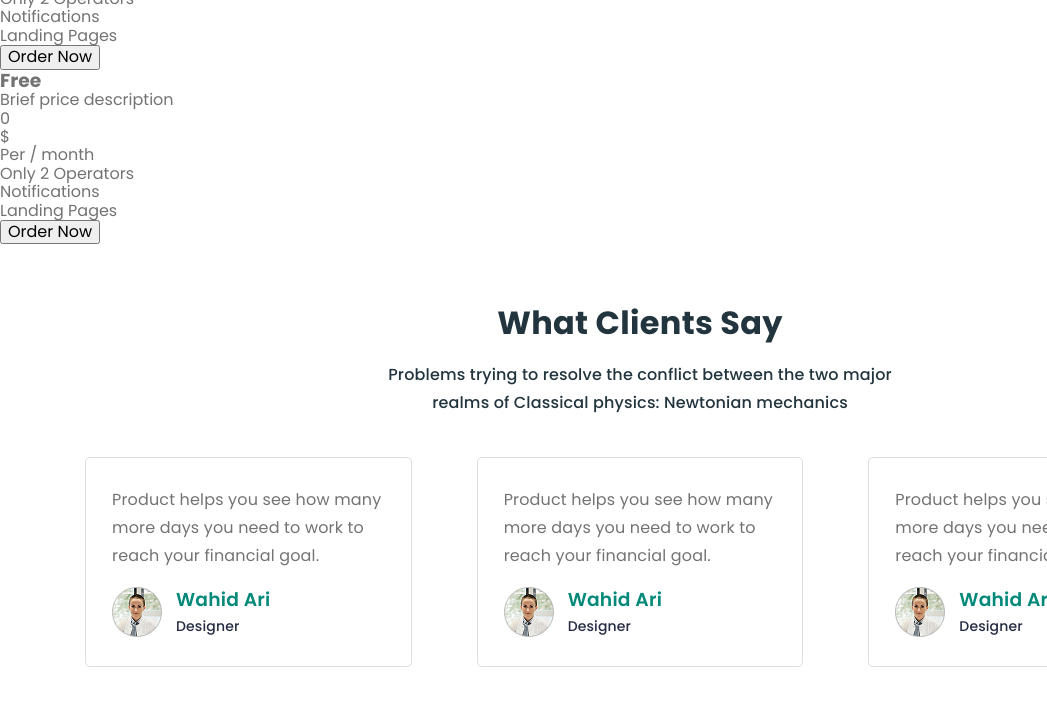
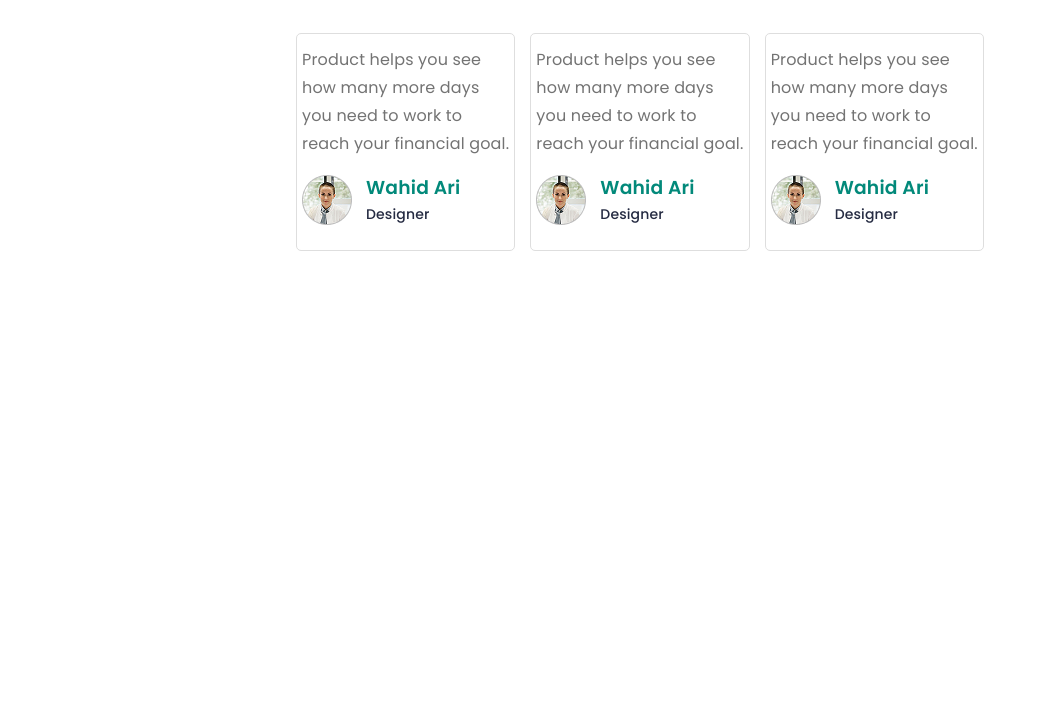
Before and after one commit to ArtGoIt/team-119-10, a plain HTML site: page index.html in a window 1280 px wide. Shown: the part 814-1531 px from the top of the page, without its empty margins (0-1047 px from the left). After the commit the page ends 1165 px from the top, so only its background shows below. Drawn offline with nearby package versions, Linux system fonts and the light colour scheme.

Commit message:
add clients css

```diff
--- a/css/styles.css
+++ b/css/styles.css
@@ -31,6 +31,146 @@ body {
 }
 
 .container {
+  min-width: 320px;
+  padding: 0 42px;
+  margin: 0 auto;
+}
+
+@media screen and (min-width: 411px) {
+  .container {
+    width: 411px;
+  }
+}
+
+@media screen and (min-width: 768px) {
+  .container {
+    width: 728px;
+    padding: 0 20px;
+  }
+}
+
+@media screen and (min-width: 1400px) {
+  .container {
+    width: 1150px;
+  }
+}
+
+.clients {
+  padding: 100px 0;
+}
+
+.clients-title {
+  margin-bottom: 8px;
+  text-align: center;
+  font-weight: 700;
+  font-size: 34px;
+  line-height: 168%;
+  letter-spacing: 0.01em;
+  color: #22343d;
+}
+
+@media screen and (min-width: 768px) {
+  .clients-title {
+    margin-bottom: 10px;
+  }
+}
+
+@media screen and (min-width: 1400px) {
+  .clients-title {
+    font-size: 32px;
+  }
+}
+
+.clients-text {
+  margin-bottom: 32px;
+  font-weight: 500;
+  font-size: 16px;
+  line-height: 175%;
+  letter-spacing: 0.01em;
+  text-align: center;
+  color: #22343d;
+}
+
+@media screen and (min-width: 768px) {
+  .clients-text {
+    width: 537px;
+    margin: 0 auto;
+    margin-bottom: 36px;
+  }
+}
+
+@media screen and (min-width: 1400px) {
+  .clients-text {
+    margin: 0 auto;
+    margin-bottom: 40px;
+  }
+}
+
+@media screen and (min-width: 768px) {
+  .clients-list {
+    display: flex;
+    gap: 15px;
+  }
+}
+
+@media screen and (min-width: 1400px) {
+  .clients-list {
+    gap: 64px;
+  }
+}
+
+@media screen and (max-width: 767px) {
+  .clients-item:not(:last-child) {
+    margin-bottom: 32px;
+  }
+}
+
+.clients-item {
+  border: 1px solid #dedede;
+  border-radius: 5px;
+  padding: 28px 26px 23px 26px;
+}
+
+@media screen and (min-width: 768px) and (max-width: 1399px) {
+  .clients-item {
+    padding: 12px 5px 24px 5px;
+  }
+}
+
+.clients-item-text {
+  margin-bottom: 16px;
+  line-height: 175%;
+  letter-spacing: 0.01em;
+  color: #737373;
+}
+
+.clients-item-inner {
+  display: flex;
+  align-items: center;
+}
+
+.clients-item-img {
+  margin-right: 14px;
+  width: 50px;
+  height: 50px;
+}
+
+.clients-item-title {
+  font-weight: 600;
+  line-height: 150%;
+  letter-spacing: 0.01em;
+  color: #02897a;
+}
+
+.clients-item-desc {
+  font-weight: 500;
+  font-size: 14px;
+  line-height: 171%;
+  letter-spacing: 0.01em;
+  color: #252b42;
+}
+
+/* .container {
   width: 1150px;
   padding: 0 20px;
   margin: 0 auto;
@@ -173,4 +313,4 @@ span {
 .burger:checked + .burger-btn .burger-icon::before {
   top: 0;
   transform: rotate(45deg);
-}
+} */
```
